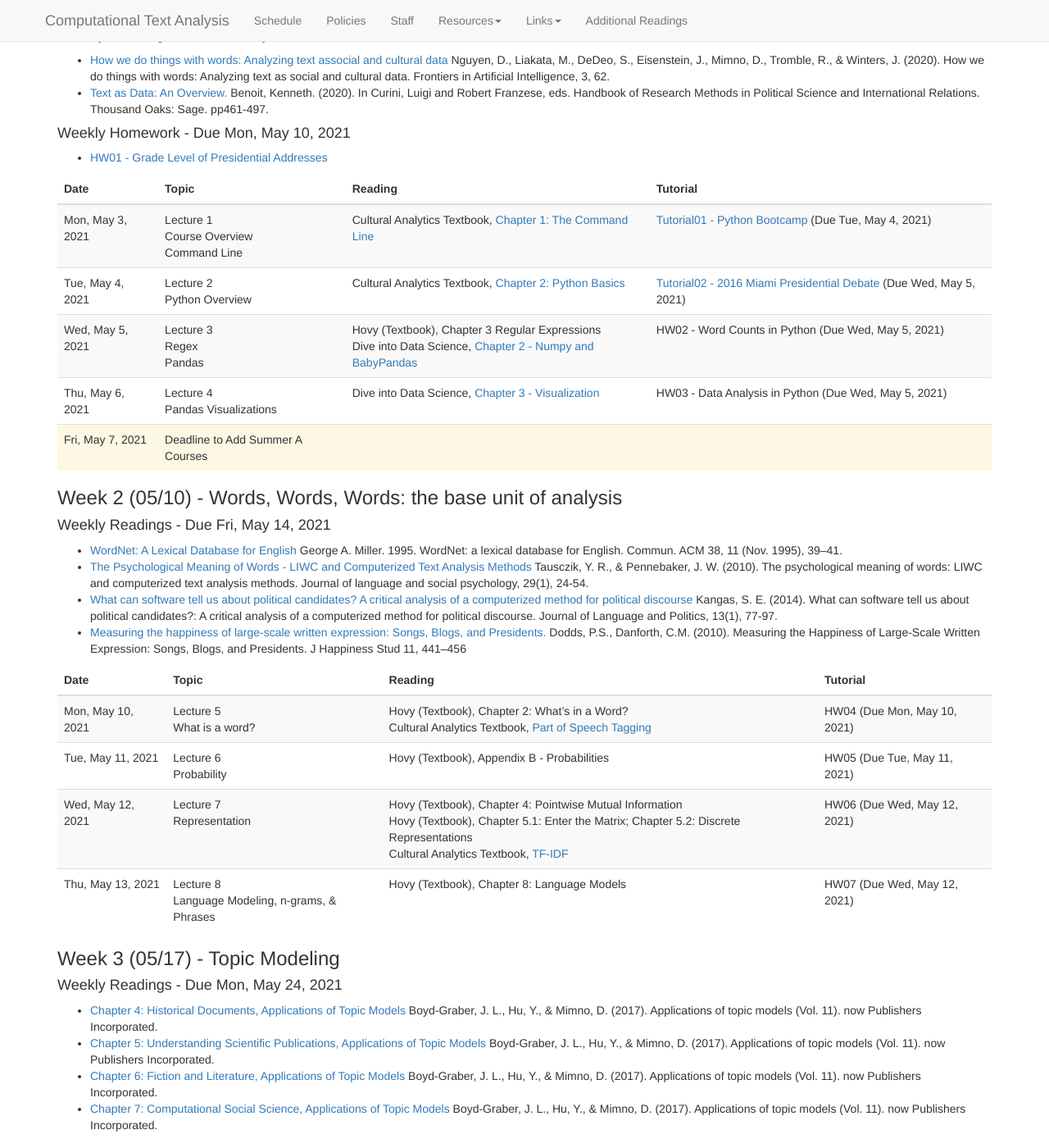
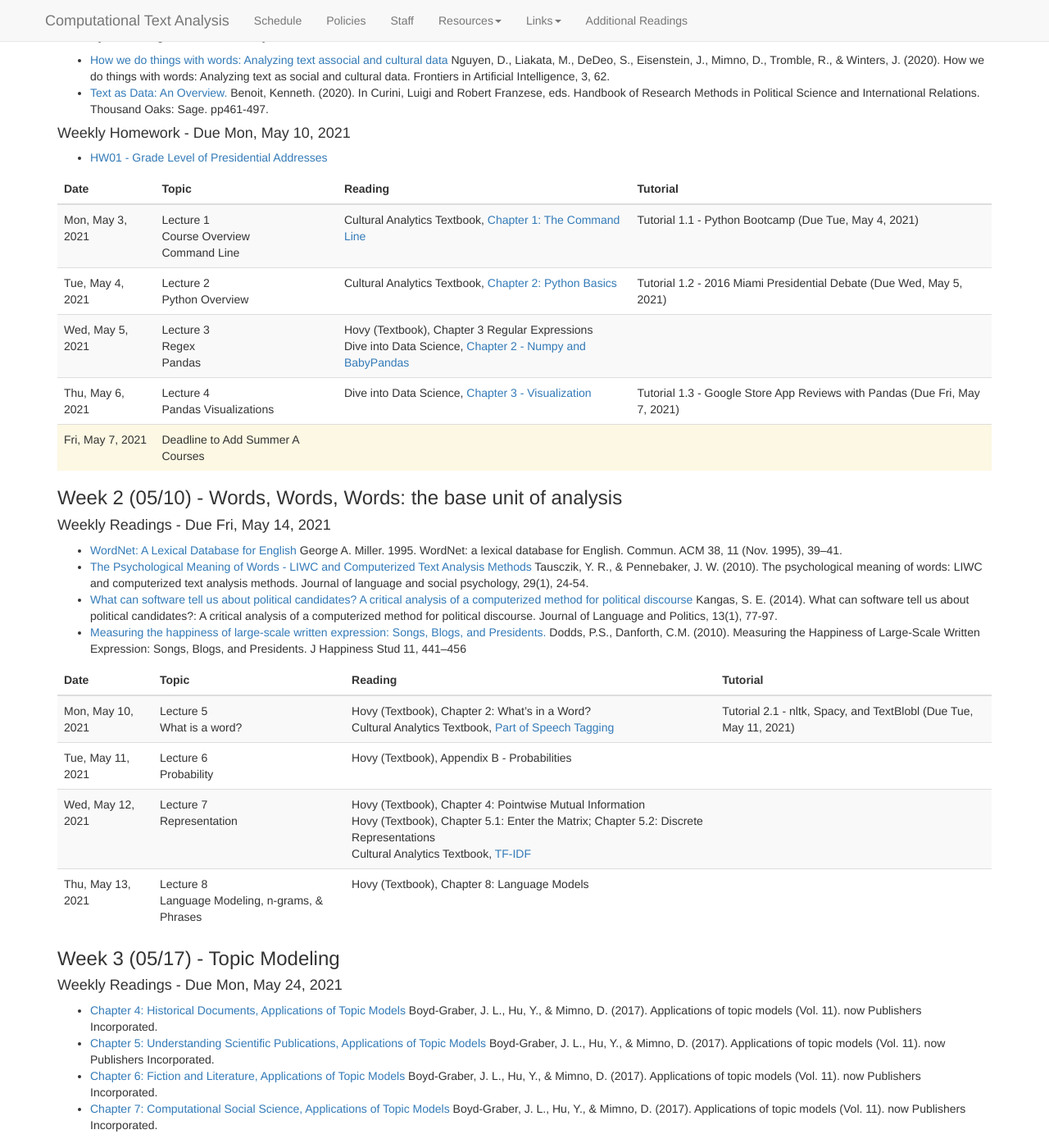
Before and after one commit to BC-COMS-2710/BC-COMS-2710.github.io, a Jekyll site: the page built from schedule.md, in a window 1280 px wide and 1400 px high, scrolled down 292 px. Shown: the whole window at 82% size. Built offline with Jekyll 4.4.1, drawn with Linux system fonts in a browser that asks for light colours; nearby versions of some CDN libraries; some of the changed text lies outside the part shown.

Commit message:
schedule: week 1 tutorials

```diff
--- a/_data/schedule.yaml
+++ b/_data/schedule.yaml
@@ -22,8 +22,8 @@
       assignments:
         -
           deadline: 2021-05-04
-          title: Tutorial01 - Python Bootcamp
-          url: https://coms2710.columbiajupyter2.org/hub/user-redirect/git-pull?repo=https%3A%2F%2Fgithub.com%2FBC-COMS-2710%2Fsummer21-material&urlpath=lab%2Ftree%2Fsummer21-material%2Ftutorial%2Ftutorial01%2Ftutorial01.ipynb&branch=master
+          title: Tutorial 1.1 - Python Bootcamp
+          old_url: https://coms2710.columbiajupyter2.org/hub/user-redirect/git-pull?repo=https%3A%2F%2Fgithub.com%2FBC-COMS-2710%2Fsummer21-material&urlpath=lab%2Ftree%2Fsummer21-material%2Ftutorial%2Ftutorial01%2Ftutorial01.ipynb&branch=master
       readings:
         -
           url: https://melaniewalsh.github.io/Intro-Cultural-Analytics/Command-Line/The-Command-Line.html#command-line-cheatsheet
@@ -35,8 +35,8 @@
       assignments:
         -
           deadline: 2021-05-05
-          title: "Tutorial02 - 2016 Miami Presidential Debate"
-          url: https://coms2710.columbiajupyter2.org/hub/user-redirect/git-pull?repo=https%3A%2F%2Fgithub.com%2FBC-COMS-2710%2Fsummer21-material&urlpath=lab%2Ftree%2Fsummer21-material%2Ftutorial%2Ftutorial02%2Ftutorial02.ipynb&branch=master
+          title: "Tutorial 1.2 - 2016 Miami Presidential Debate"
+          old_url: https://coms2710.columbiajupyter2.org/hub/user-redirect/git-pull?repo=https%3A%2F%2Fgithub.com%2FBC-COMS-2710%2Fsummer21-material&urlpath=lab%2Ftree%2Fsummer21-material%2Ftutorial%2Ftutorial02%2Ftutorial02.ipynb&branch=master
       readings:
         -
           url: https://melaniewalsh.github.io/Intro-Cultural-Analytics/Python/Python.html
@@ -45,10 +45,6 @@
     -
       date: 2021-05-05
       title: "Lecture 3 <br> Regex <br> Pandas"
-      assignments:
-        -
-          deadline: 2021-05-05
-          title: HW02 - Word Counts in Python
       readings:
         -
           title: "Chapter 3 Regular Expressions"
@@ -62,8 +58,8 @@
       title: "Lecture 4 <br> Pandas Visualizations"
       assignments:
         -
-          deadline: 2021-05-05
-          title: HW03 - Data Analysis in Python
+          deadline: 2021-05-07
+          title: Tutorial 1.3 - Google Store App Reviews with Pandas
       readings:
         -
           url: https://eldridgejm.github.io/dive_into_data_science/03-visualization/intro.html
@@ -111,8 +107,8 @@
           authors: Cultural Analytics Textbook
       assignments:
         -
-          deadline: 2021-05-10
-          title: HW04
+          title: Tutorial 2.1 -  nltk, Spacy, and TextBlobl
+          deadline: 2021-05-11
     -
       date: 2021-05-11
       title: Lecture 6 <br> Probability
@@ -121,10 +117,6 @@
           title: Appendix B - Probabilities
           authors: Hovy (Textbook)
       assignments:
-        -
-          deadline: 2021-05-11
-          title: HW05
-
     -
       date: 2021-05-12
       title: Lecture 7 <br> Representation
@@ -140,9 +132,6 @@
           title: TF-IDF
           authors: Cultural Analytics Textbook
       assignments:
-        -
-          deadline: 2021-05-12
-          title: HW06
     -
       date: 2021-05-13
       old_title: Lecture 8 <br> Operationalizing and Stylometry
@@ -150,9 +139,6 @@
       title: Lecture 8 <br> Language Modeling, n-grams, & Phrases
       readings:
       assignments:
-        -
-          deadline: 2021-05-12
-          title: HW07
       old_readings:
         -
           url: readings/LiteraryLabPamphlet6.pdf
@@ -203,9 +189,6 @@
       title: No Lecture or Guest Lecture
       type: no_lecture
       old_assignments:
-        -
-          deadline: 2021-05-17
-          title: HW08
     -
       date: 2021-05-18
       title: No Lecture or Guest Lecture
@@ -218,9 +201,6 @@
           authors: Online Textbook
 
       old_assignments:
-        -
-          deadline: 2021-05-18
-          title: HW09
     -
       date: 2021-05-19
       title: "Lecture 9 <br> Latent Dirichlet Allocation"
@@ -261,7 +241,7 @@
           deadline: 2021-05-20
           title: HW11
 -
-  name: "Week 4 (05/24) - Machine Learning"
+  name: "Week 4 (05/24) - Data Collection"
   lectures:
     -
       date: 2021-05-24
@@ -321,7 +301,7 @@
           title: Testing Testing_Hypotheses
           authors: Ani Adhikari and John DeNero, inferential Thinking
 -
-  name: "Week 5 (05/31) - Data Collection"
+  name: "Week 5 (05/31) - Machine Learning"
   lectures:
     -
       date: 2021-05-31
```
